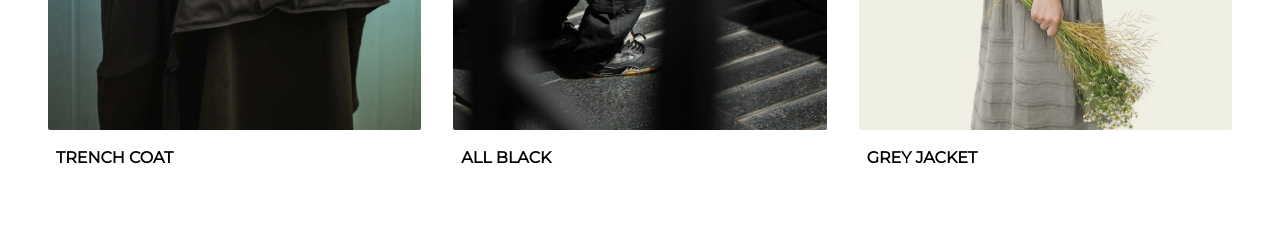
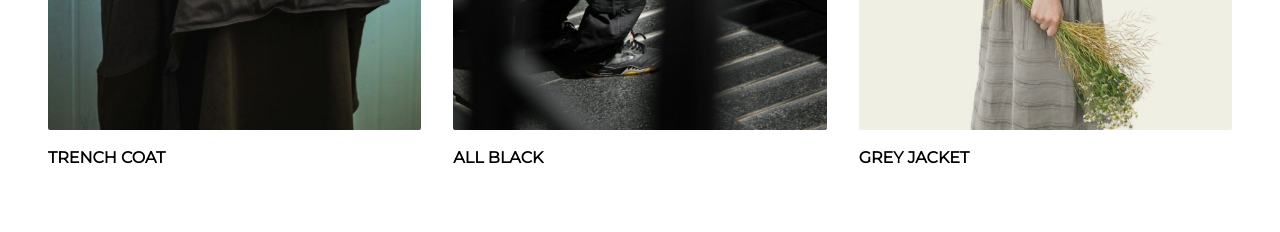
Before and after one commit to h4m24-a/ecommerce-shopping-cart, a React (Vite) app: page / in a window 1280 px wide. Shown: the part 1660-1892 px from the top of the page. Built offline with nearby package versions, Linux system fonts and the light colour scheme.

Commit message:
fix spacing issues

```diff
--- a/src/components/BestSeller.jsx
+++ b/src/components/BestSeller.jsx
@@ -1,4 +1,3 @@
-
 import { ArrowUpRightIcon } from "@heroicons/react/24/outline";
 import Card from "../components/ui/Card";
 
@@ -10,15 +9,32 @@ const BestSeller = () => {
           Best Seller
         </h1>
         <div className="flex flex-row items-center gap-3">
-            <p className="text-xl font-sora text-center cursor-pointer ">See All</p>
-            <ArrowUpRightIcon className="h-9 w-9" />
+          <p className="text-xl font-sora text-center cursor-pointer ">
+            See All
+          </p>
+          <ArrowUpRightIcon className="h-9 w-9" />
         </div>
       </div>
-        <div className="flex mt-6 items-center justify-center gap-8  flex-col lg:flex-row lg">
-        <Card  imageSrc="../assets/bestseller-1.jpg" imageStyle="object-cover w-full h-full rounded-sm cursor-pointer" textStyle=" p-2 " description="Trench Coat"/>
-        <Card  imageSrc="../assets/bestseller-2.jpg" imageStyle="object-cover w-full h-full rounded-sm cursor-pointer" textStyle=" p-2 " description="All Black"/>
-        <Card  imageSrc="../assets/bestseller-3.jpg" imageStyle="object-cover w-full h-full rounded-sm cursor-pointer" textStyle=" p-2 " description="Grey Jacket"/>
-        </div>
+      <div className="flex mt-6 items-center justify-center gap-8  flex-col lg:flex-row lg">
+        <Card
+          imageSrc="../assets/bestseller-1.jpg"
+          imageStyle="object-cover w-full h-full rounded-sm cursor-pointer"
+          textStyle=" py-2 "
+          description="Trench Coat"
+        />
+        <Card
+          imageSrc="../assets/bestseller-2.jpg"
+          imageStyle="object-cover w-full h-full rounded-sm cursor-pointer"
+          textStyle=" py-2 "
+          description="All Black"
+        />
+        <Card
+          imageSrc="../assets/bestseller-3.jpg"
+          imageStyle="object-cover w-full h-full rounded-sm cursor-pointer"
+          textStyle=" py-2 "
+          description="Grey Jacket"
+        />
+      </div>
     </div>
   );
 };
--- a/src/components/Footer.jsx
+++ b/src/components/Footer.jsx
@@ -59,8 +59,8 @@ const Footer = () => {
             </a>
           </div>
         </div>
-        <div className="flex gap-16 flex-col md:flex-row">
-          <ul className="flex flex-col gap-5 cursor-pointer sm:mt-8 lg:mt-0 ">
+        <div className="flex gap-16 flex-col  md:flex-row">
+          <ul className="flex flex-col gap-5 mt-8 cursor-pointer lg:mt-0 ">
             <li className="text-white font-sora text-sm">About</li>
             <li className="text-white font-sora text-sm">Product</li>
             <li className="text-white font-sora text-sm">Contact</li>
```
